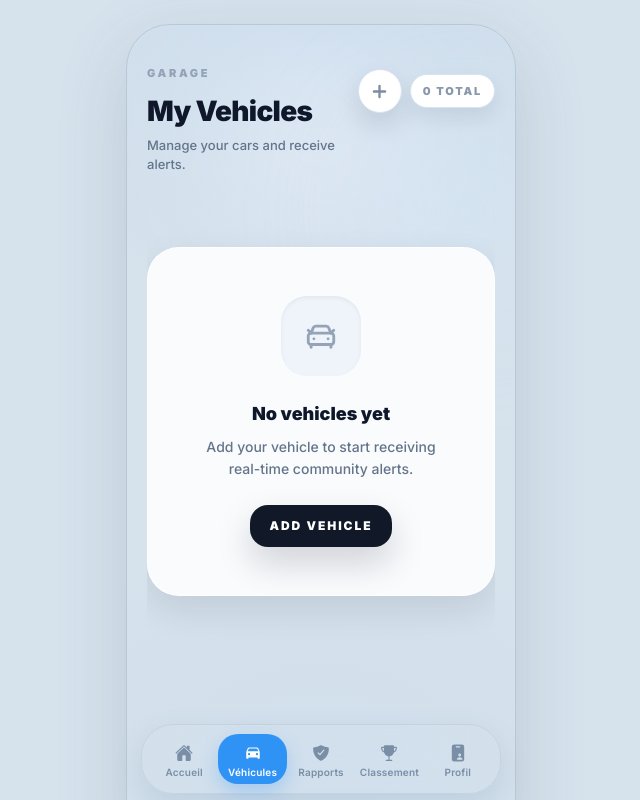
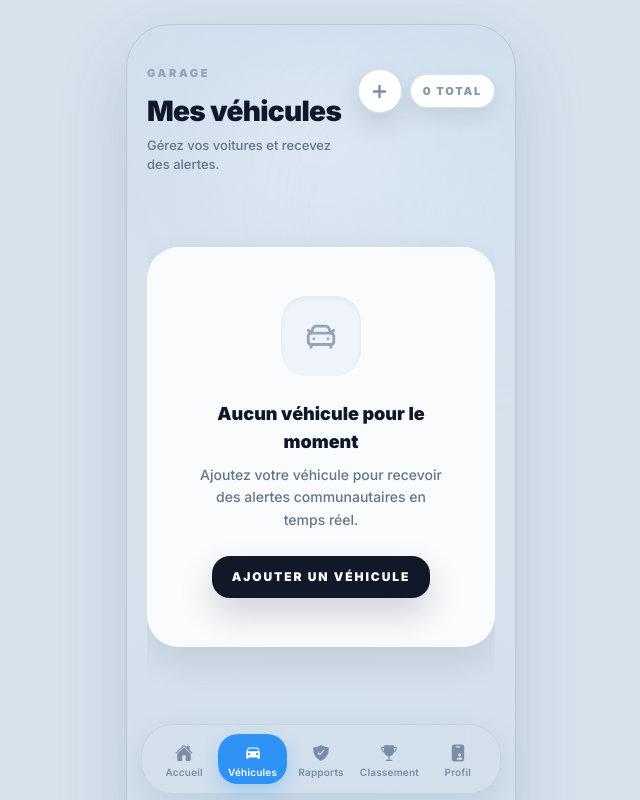
Before and after one commit to Asad3322/Car-app-French, a React (Vite) app: page /app/vehicles in a window 1280 px wide. Shown: the whole page, without its empty margins (319-959 px from the left). Built offline with nearby package versions, Linux system fonts and the light colour scheme; sample sign-in values are in the browser's storage.

Commit message:
Added multilingual support for home vehicles and navigation

```diff
--- a/src/i18n/en.ts
+++ b/src/i18n/en.ts
@@ -110,6 +110,14 @@ const en = {
     identificationRequired: "Required for identification",
     addImage: "Add Image",
     addInsurance: "Add Insurance",
+    garage: "Garage",
+    subtitle: "Manage your cars and receive alerts.",
+    total: "Total",
+    noVehicles: "No vehicles yet",
+    emptyDescription1: "Add your vehicle to start receiving",
+    emptyDescription2: "real-time community alerts.",
+    activeAlerts: "active alerts",
+    vehicleAlt: "Vehicle",
   },
 
   profile: {
--- a/src/i18n/fr.ts
+++ b/src/i18n/fr.ts
@@ -114,6 +114,14 @@ const fr = {
     identificationRequired: "Requis pour l'identification",
     addImage: "Ajouter une image",
     addInsurance: "Ajouter une assurance",
+    garage: "Garage",
+    subtitle: "Gérez vos voitures et recevez des alertes.",
+    total: "Total",
+    noVehicles: "Aucun véhicule pour le moment",
+    emptyDescription1: "Ajoutez votre véhicule pour recevoir",
+    emptyDescription2: "des alertes communautaires en temps réel.",
+    activeAlerts: "alertes actives",
+    vehicleAlt: "Véhicule",
   },
 
   profile: {
--- a/src/pages/app/Vehicles.tsx
+++ b/src/pages/app/Vehicles.tsx
@@ -7,6 +7,33 @@ const API_URL = import.meta.env.VITE_API_URL;
 
 const FALLBACK_VEHICLE_IMAGE =
   "https://images.unsplash.com/photo-1492144534655-ae79c964c9d7?auto=format&fit=crop&q=80&w=400";
+
+const vehicleText = {
+  en: {
+    garage: "Garage",
+    myVehicles: "My Vehicles",
+    subtitle: "Manage your cars and receive alerts.",
+    addVehicle: "Add Vehicle",
+    total: "Total",
+    noVehicles: "No vehicles yet",
+    emptyDescription1: "Add your vehicle to start receiving",
+    emptyDescription2: "real-time community alerts.",
+    activeAlerts: "active alerts",
+    vehicleAlt: "Vehicle",
+  },
+  fr: {
+    garage: "Garage",
+    myVehicles: "Mes véhicules",
+    subtitle: "Gérez vos voitures et recevez des alertes.",
+    addVehicle: "Ajouter un véhicule",
+    total: "Total",
+    noVehicles: "Aucun véhicule pour le moment",
+    emptyDescription1: "Ajoutez votre véhicule pour recevoir",
+    emptyDescription2: "des alertes communautaires en temps réel.",
+    activeAlerts: "alertes actives",
+    vehicleAlt: "Véhicule",
+  },
+};
 
 type RawVehicle = {
   id?: string;
@@ -37,6 +64,13 @@ type ApiResponse = {
   message?: string;
   data?: unknown;
   vehicles?: unknown;
+};
+
+const getLanguage = (): keyof typeof vehicleText => {
+  const savedLanguage = localStorage.getItem("language");
+  return savedLanguage === "en" || savedLanguage === "fr"
+    ? savedLanguage
+    : "fr";
 };
 
 const cleanUrl = (url: unknown): string => {
@@ -85,7 +119,9 @@ const getVehicleImage = (vehicle: RawVehicle): string => {
   return FALLBACK_VEHICLE_IMAGE;
 };
 
-const extractVehiclesArray = (result: ApiResponse | RawVehicle[] | unknown): RawVehicle[] => {
+const extractVehiclesArray = (
+  result: ApiResponse | RawVehicle[] | unknown
+): RawVehicle[] => {
   if (!result) return [];
 
   if (Array.isArray(result)) return result as RawVehicle[];
@@ -97,8 +133,13 @@ const extractVehiclesArray = (result: ApiResponse | RawVehicle[] | unknown): Raw
 
   const nestedData = response.data as ApiResponse | undefined;
 
-  if (Array.isArray(nestedData?.vehicles)) return nestedData.vehicles as RawVehicle[];
-  if (Array.isArray(nestedData?.data)) return nestedData.data as RawVehicle[];
+  if (Array.isArray(nestedData?.vehicles)) {
+    return nestedData.vehicles as RawVehicle[];
+  }
+
+  if (Array.isArray(nestedData?.data)) {
+    return nestedData.data as RawVehicle[];
+  }
 
   return [];
 };
@@ -128,6 +169,9 @@ const normalizeVehicle = (vehicle: RawVehicle): VehicleCardItem => {
 
 const Vehicles = () => {
   const navigate = useNavigate();
+
+  const language = getLanguage();
+  const t = vehicleText[language];
 
   const [vehicles, setVehicles] = useState<VehicleCardItem[]>([]);
   const [isLoading, setIsLoading] = useState(true);
@@ -193,15 +237,15 @@ const Vehicles = () => {
         <div className="flex items-start justify-between gap-3">
           <div className="min-w-0">
             <p className="text-[11px] font-black uppercase tracking-[0.24em] text-[#94A3B8]">
-              Garage
+              {t.garage}
             </p>
 
             <h1 className="mt-2 text-[28px] font-black tracking-tight text-[#0F172A]">
-              My Vehicles
+              {t.myVehicles}
             </h1>
 
             <p className="mt-1 text-[13px] font-medium text-[#64748B]">
-              Manage your cars and receive alerts.
+              {t.subtitle}
             </p>
           </div>
 
@@ -209,14 +253,14 @@ const Vehicles = () => {
             <button
               onClick={() => navigate("/app/vehicles/add")}
               className="flex h-11 w-11 items-center justify-center rounded-full border border-[#D8E3F0] bg-white text-[#7E8CA3] shadow-[0_12px_26px_rgba(15,23,42,0.12)] transition-all hover:scale-[1.03] hover:text-[#3B82F6] active:scale-95"
-              aria-label="Add vehicle"
+              aria-label={t.addVehicle}
               type="button"
             >
               <Plus size={19} strokeWidth={3} />
             </button>
 
             <div className="rounded-full border border-[#D8E3F0] bg-white px-3 py-2 text-[11px] font-black uppercase tracking-[0.16em] text-[#8A98AE] shadow-[0_10px_20px_rgba(15,23,42,0.08)]">
-              {vehicles.length} Total
+              {vehicles.length} {t.total}
             </div>
           </div>
         </div>
@@ -248,13 +292,13 @@ const Vehicles = () => {
             </div>
 
             <h2 className="text-lg font-black text-[#0F172A]">
-              No vehicles yet
+              {t.noVehicles}
             </h2>
 
             <p className="mt-2 text-sm font-medium leading-relaxed text-[#64748B]">
-              Add your vehicle to start receiving
+              {t.emptyDescription1}
               <br />
-              real-time community alerts.
+              {t.emptyDescription2}
             </p>
 
             <button
@@ -262,7 +306,7 @@ const Vehicles = () => {
               className="mt-6 inline-flex items-center justify-center rounded-[18px] bg-[#111827] px-5 py-3 text-[12px] font-black uppercase tracking-[0.16em] text-white shadow-[0_16px_34px_rgba(15,23,42,0.18)] transition-all hover:scale-[1.02] active:scale-[0.98]"
               type="button"
             >
-              Add Vehicle
+              {t.addVehicle}
             </button>
           </div>
         ) : (
@@ -271,6 +315,8 @@ const Vehicles = () => {
               <VehicleCard
                 key={vehicle.id}
                 vehicle={vehicle}
+                activeAlertsText={t.activeAlerts}
+                vehicleAltText={t.vehicleAlt}
                 onClick={() => navigate(`/app/vehicles/${vehicle.id}/edit`)}
               />
             ))}
@@ -283,9 +329,13 @@ const Vehicles = () => {
 
 const VehicleCard = ({
   vehicle,
+  activeAlertsText,
+  vehicleAltText,
   onClick,
 }: {
   vehicle: VehicleCardItem;
+  activeAlertsText: string;
+  vehicleAltText: string;
   onClick: () => void;
 }) => {
   return (
@@ -299,7 +349,7 @@ const VehicleCard = ({
           <img
             src={vehicle.image}
             className="h-full w-full object-cover transition-transform duration-500 group-hover:scale-105"
-            alt={vehicle.name || "Vehicle"}
+            alt={vehicle.name || vehicleAltText}
             referrerPolicy="no-referrer"
             onError={(event) => {
               event.currentTarget.src = FALLBACK_VEHICLE_IMAGE;
@@ -337,7 +387,7 @@ const VehicleCard = ({
           </div>
 
           <p className="text-[11px] font-semibold text-[#64748B]">
-            {vehicle.reportsCount} active alerts
+            {vehicle.reportsCount} {activeAlertsText}
           </p>
         </div>
       )}
```
